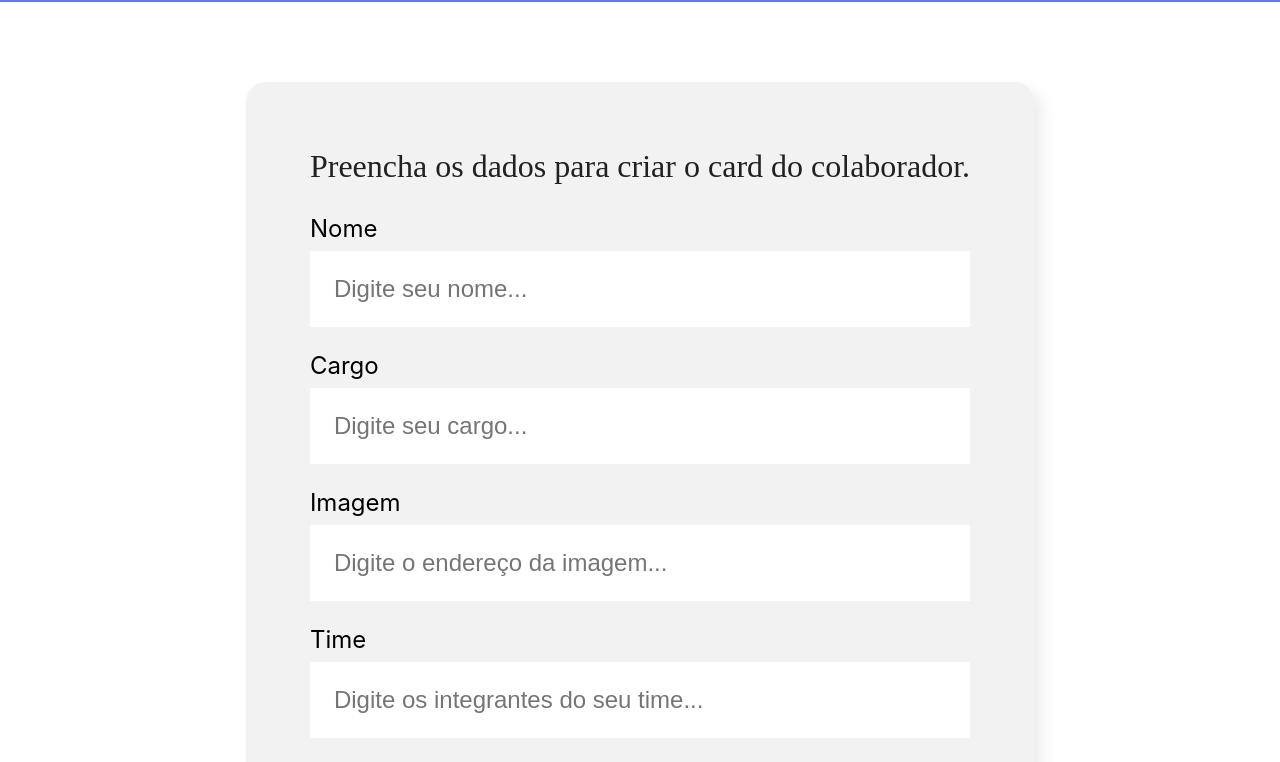
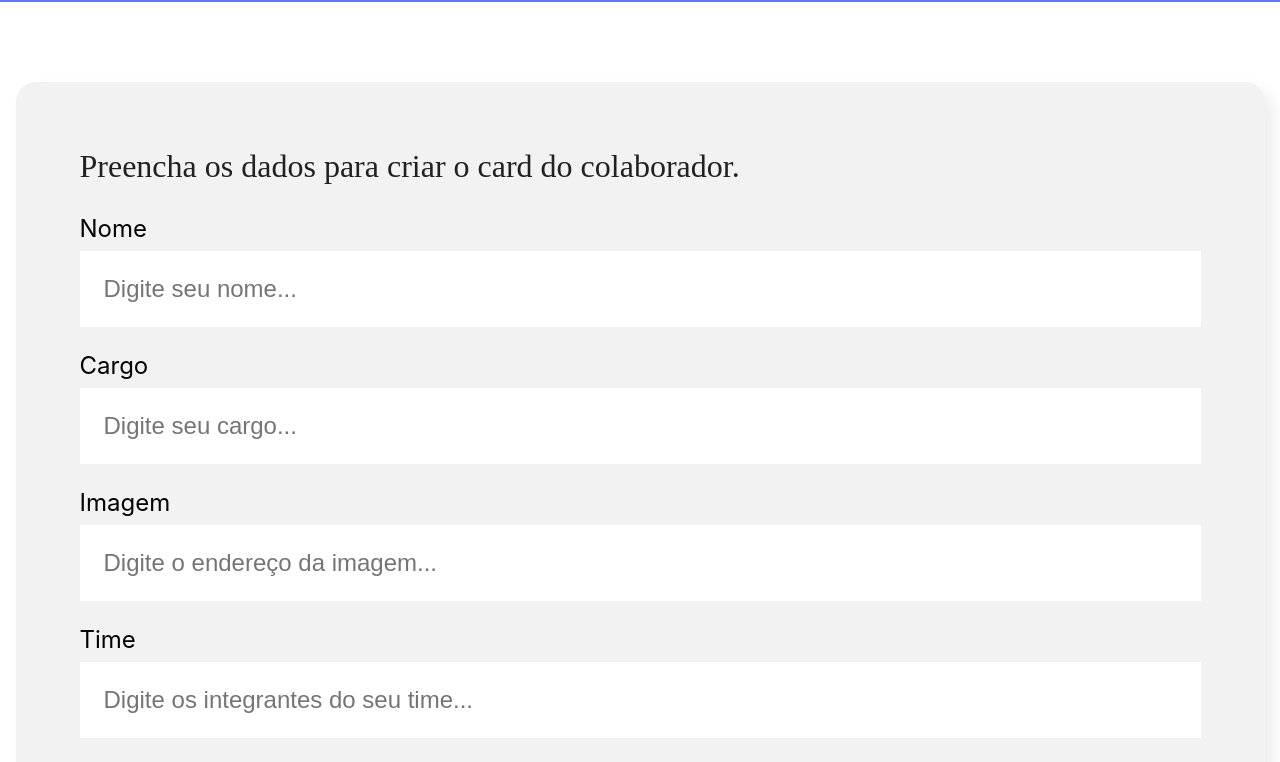
Before and after one commit to patricchubaca/React, a React (Create React App) app: page / in a window 1280 px wide. Shown: the part 558-1320 px from the top of the page. Built offline with nearby package versions, Linux system fonts and the light colour scheme.

Commit message:
Ajuste no form

```diff
--- a/src/Componentes/Formulario/Formulario.css
+++ b/src/Componentes/Formulario/Formulario.css
@@ -5,11 +5,14 @@
 }
 
 .formulario form {
-  max-width: 80%;
+  width: 1121px;
+  height: 789px;
   background-color: #F2F2F2;
   border-radius: 20px;
   padding: 36px 64px;
   box-shadow: 8px 8px 16px rgba(0, 0, 0, 0.08);
+
+
 }
 
 h2 {
```
